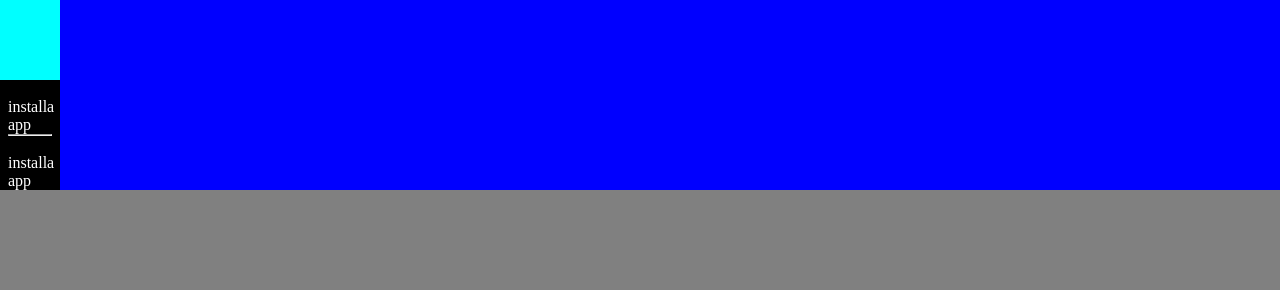
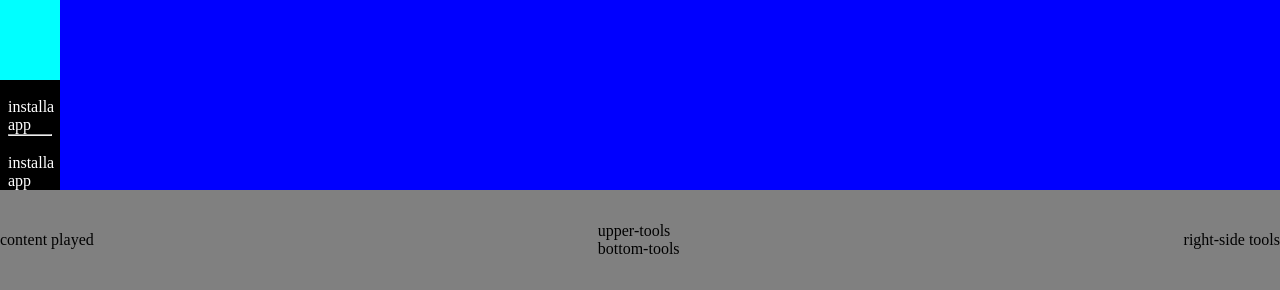
Before and after one commit to FabrizioCmp/html-css-spotifyweb, a plain HTML site: page index.html in a window 1280 px wide. Shown: the part 510-800 px from the top of the page. Drawn offline with Linux system fonts and the light colour scheme.

Commit message:
general layout

```diff
--- a/css/style.css
+++ b/css/style.css
@@ -20,6 +20,10 @@ body{
 
 .col-1-2{
     flex-basis: 50%;
+}
+
+.mrg-v-auto{
+    margin: auto 0;
 }
 
 /**** UPPER SECTION ****/
@@ -116,4 +120,6 @@ body{
     height: 100px;
     flex-shrink: 0;
      background-color: gray; /* for visual */
+     display: flex;
+     justify-content: space-between;
 }
--- a/index.html
+++ b/index.html
@@ -153,7 +153,22 @@
 
     <!-- BOTTOM SECTION -->
     <div class="toolbar">
+            <div class="left-section mrg-v-auto">
+                content played
+            </div>
 
+            <div class=" center-section mrg-v-auto">
+                <div class="upper-tools">
+                    upper-tools
+                </div>
+                <div class="bottom-tools ">
+                    bottom-tools
+                </div>
+            </div>
+
+            <div class="right-section mrg-v-auto">
+                right-side tools
+            </div>
     </div>
 </body>
 </html>
```
